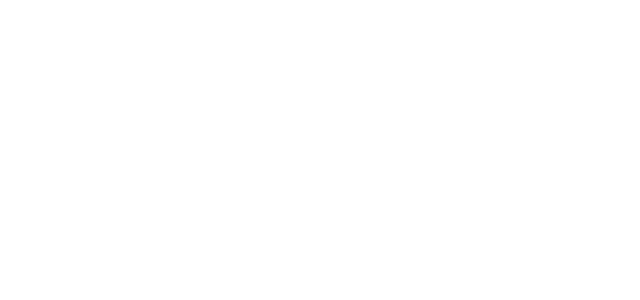
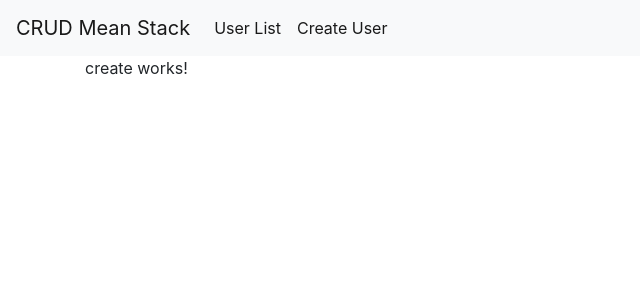
Before and after one commit to ersaumya/CRUD-MEAN-App, an Angular app in the folder ui/: page /create in a window 1280 px wide. Before the commit this address led to /. Shown: the top 300 px of the page, without its empty margins (0-640 px from the left). Built offline with nearby package versions, Linux system fonts and the light colour scheme.

Commit message:
list create component

```diff
--- a/ui/src/app/app-routing.module.ts
+++ b/ui/src/app/app-routing.module.ts
@@ -1,8 +1,15 @@
 import { NgModule } from '@angular/core';
 import { Routes, RouterModule } from '@angular/router';
+import { ListComponent } from './list/list.component';
+import { CreateComponent } from './create/create.component';
 
 
-const routes: Routes = [];
+
+const routes: Routes = [
+  {path:'',component:ListComponent},
+  {path:'create',component:CreateComponent},
+  {path:'edit/:id',component:CreateComponent}
+];
 
 @NgModule({
   imports: [RouterModule.forRoot(routes)],
--- a/ui/src/app/app.component.html
+++ b/ui/src/app/app.component.html
@@ -1,3 +1,15 @@
+<nav class="navbar navbar-expand navbar-light bg-light">
+  <a class="navbar-brand" routerLink="/">CRUD Mean Stack</a>
+    <ul class="nav navbar-nav">
+        <li class="nav-item active">
+            <a class="nav-link" routerLink="/">User List</a>
+        </li>
+        <li class="nav-item active">
+            <a class="nav-link" routerLink="/create">Create User</a>
+        </li>
+
+    </ul>
+</nav>
 <div class="container">
   <router-outlet></router-outlet>
 </div>
--- a/ui/src/app/app.module.ts
+++ b/ui/src/app/app.module.ts
@@ -3,10 +3,14 @@
 
 import { AppRoutingModule } from './app-routing.module';
 import { AppComponent } from './app.component';
+import { CreateComponent } from './create/create.component';
+import { ListComponent } from './list/list.component';
 
 @NgModule({
   declarations: [
-    AppComponent
+    AppComponent,
+    CreateComponent,
+    ListComponent
   ],
   imports: [
     BrowserModule,
--- /dev/null
+++ b/ui/src/app/create/create.component.html
@@ -0,0 +1 @@
+<p>create works!</p>
--- /dev/null
+++ b/ui/src/app/create/create.component.ts
@@ -0,0 +1,15 @@
+import { Component, OnInit } from '@angular/core';
+
+@Component({
+  selector: 'app-create',
+  templateUrl: './create.component.html',
+  styleUrls: ['./create.component.css']
+})
+export class CreateComponent implements OnInit {
+
+  constructor() { }
+
+  ngOnInit(): void {
+  }
+
+}
--- /dev/null
+++ b/ui/src/app/list/list.component.html
@@ -0,0 +1 @@
+<p>list works!</p>
--- /dev/null
+++ b/ui/src/app/list/list.component.ts
@@ -0,0 +1,15 @@
+import { Component, OnInit } from '@angular/core';
+
+@Component({
+  selector: 'app-list',
+  templateUrl: './list.component.html',
+  styleUrls: ['./list.component.css']
+})
+export class ListComponent implements OnInit {
+
+  constructor() { }
+
+  ngOnInit(): void {
+  }
+
+}
```
Also changed, not shown: ui/src/app/create/create.component.css (added), ui/src/app/list/list.component.css (added).
